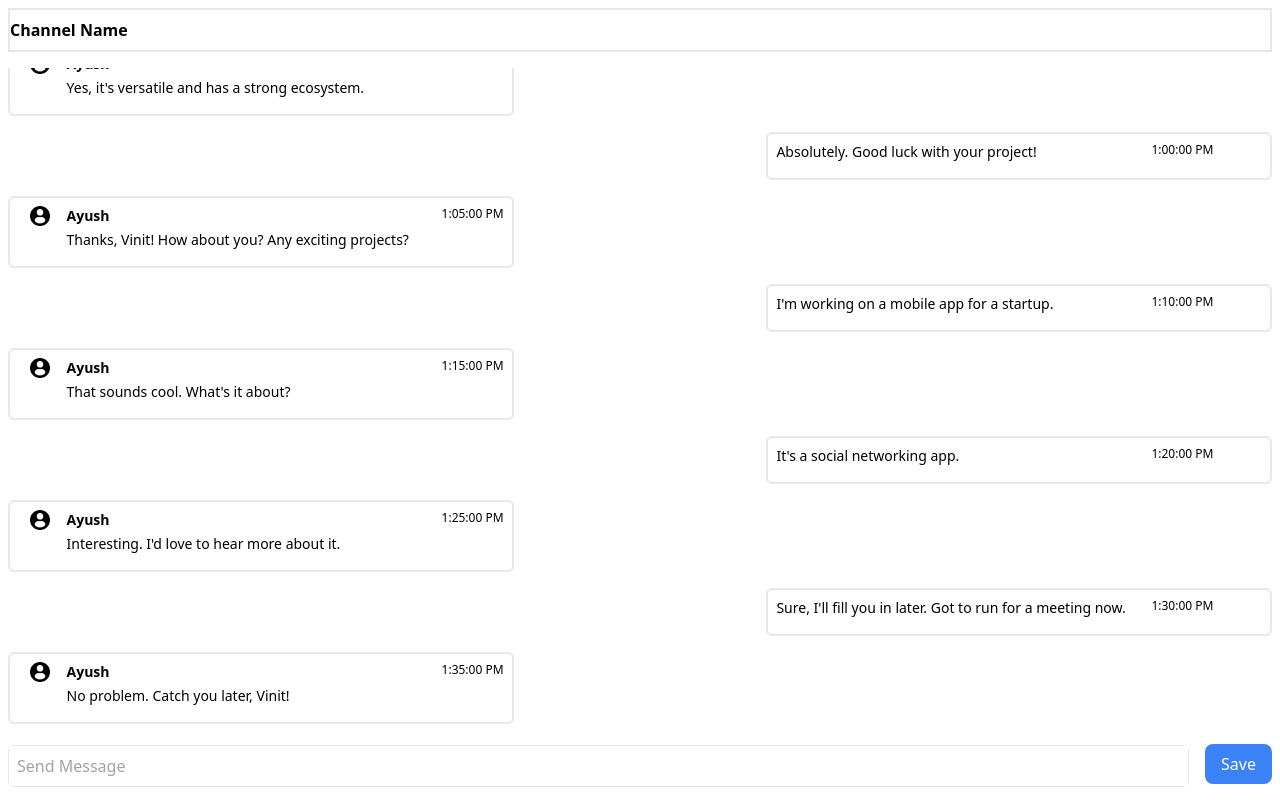
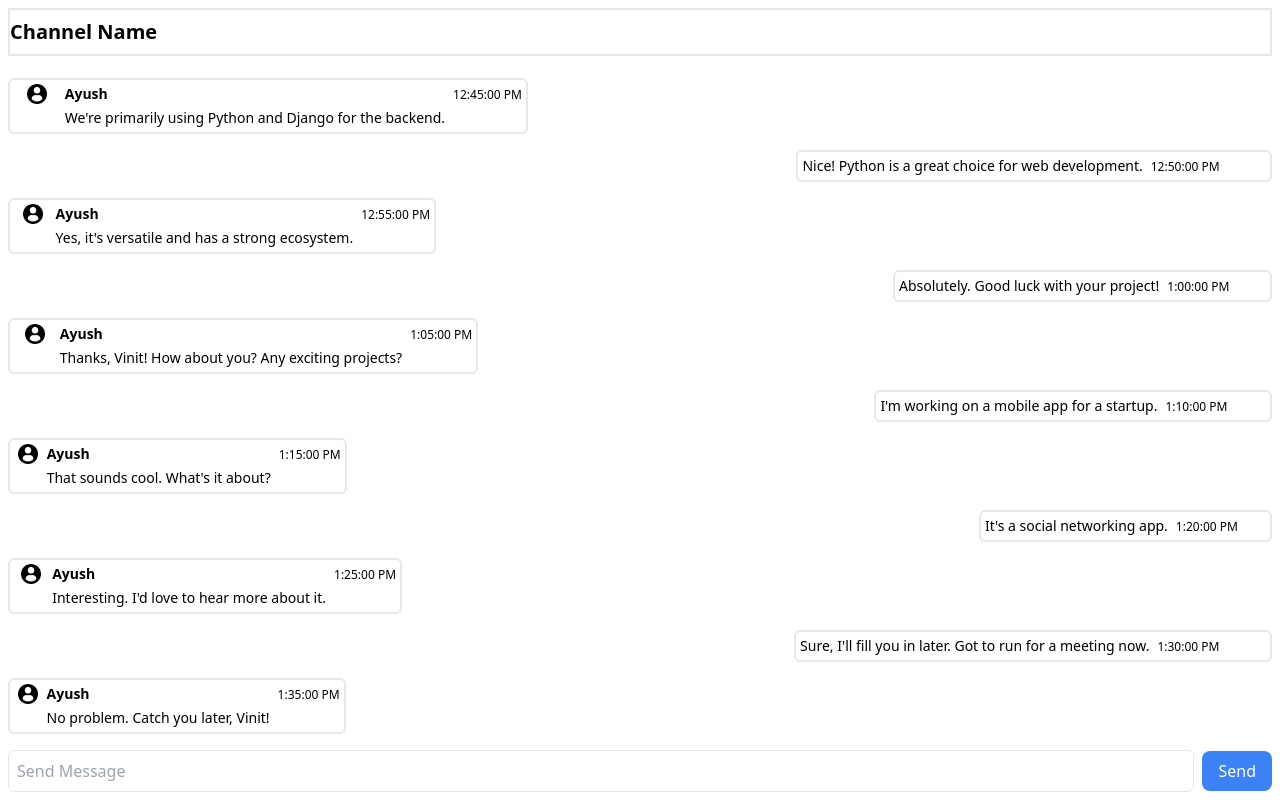
Before and after one commit to vinitGithub099/Chat_App, a React (Vite) app in the folder frontend/: page /chat-screen in a window 1280 px wide. Built offline with nearby package versions, Linux system fonts and the light colour scheme.

Commit message:
updated ChatsPage
-created reusable modal component
-created custom tailwind variables

```diff
--- a/frontend/src/components/Chats/ChatScreen.jsx
+++ b/frontend/src/components/Chats/ChatScreen.jsx
@@ -1,22 +1,31 @@
 import { useEffect, useRef } from "react";
+import { GiHamburgerMenu } from "react-icons/gi";
 import { useSelector } from "react-redux";
 import Form from "../Form/Form";
 import MessageCard from "./MessageCard";
 
-export default function ChatScreen({ className }) {
+export default function ChatScreen({ className, toggleSideBar }) {
   return (
     <div className={`p-2 max-h-screen flex flex-col flex-1 ${className}`}>
-      <ChannelHeader channelName={""}></ChannelHeader>
+      <ChannelHeader
+        channelName={""}
+        toggleSideBar={toggleSideBar}
+      ></ChannelHeader>
       <DisplayChatsComponent messages={messages}></DisplayChatsComponent>
       <SendMessageComponent></SendMessageComponent>
     </div>
   );
 }
 
-function ChannelHeader({ channelName }) {
+function ChannelHeader({ channelName, toggleSideBar }) {
   return (
-    <div className="py-2 mb-4 border-2 text-md font-semibold">
-      {channelName ? channelName : "Channel Name"}
+    <div className="py-2 mb-4 border-2 flex flex-row items-center">
+      <div className="mobile:hidden py-1 pr-4" onClick={toggleSideBar}>
+        <GiHamburgerMenu size={20}></GiHamburgerMenu>
+      </div>
+      <div className="text-xl font-semibold">
+        {channelName ? channelName : "Channel Name"}
+      </div>
     </div>
   );
 }
@@ -62,12 +71,12 @@ function DisplayChatsComponent({ messages }) {
 function SendMessageComponent() {
   return (
     <Form
-      className="w-full flex flex-row items-center gap-4"
+      className="w-full flex flex-row items-center gap-2"
       fields={formFields}
       buttonConfigs={{
         type: "submit",
-        label: "Save",
-        className: "mt-1 mb-2 py-2 px-4 bg-blue-500 rounded-lg text-white",
+        label: "Send",
+        className: "py-2 px-4 bg-blue-500 rounded-lg text-white",
       }}
       handleSubmit={(e) => console.log(e)}
     ></Form>
@@ -85,7 +94,7 @@ const formFields = [
     defaultValue: "",
     containerClassName: containerClassName,
     className: className,
-    inputClassName: "p-2 w-full outline-none",
+    inputClassName: "p-2 w-full outline-none rounded-md",
     placeholder: "Send Message",
     required: true,
   },
@@ -105,7 +114,8 @@ const messages = [
   {
     senderName: "Vinit",
     timeStamp: 1634386200,
-    message: "I'm doing well, thanks!",
+    message:
+      "I'm doing well, thanks!I'm doing well, thanks!I'm doing well, thanks!I'm doing well, thanks!I'm doing well, thanks!I'm doing well, thanks!I'm doing well, thanks!I'm doing well, thanks!I'm doing well, thanks!I'm doing well, thanks!I'm doing well, thanks!I'm doing well, thanks!I'm doing well, thanks!I'm doing well, thanks!I'm doing well, thanks!I'm doing well, thanks!I'm doing well, thanks!I'm doing well, thanks!I'm doing well, thanks!I'm doing well, thanks!I'm doing well, thanks!I'm doing well, thanks!",
   },
   {
     senderName: "Ayush",
--- a/frontend/src/components/Chats/MessageCard.jsx
+++ b/frontend/src/components/Chats/MessageCard.jsx
@@ -11,10 +11,10 @@ export default function MessageCard({
 }) {
   return (
     <div
-      className={`min-w-msgMinWidth max-w-msgMaxWidth p-2 grid grid-cols-10 ${className}`}
+      className={`min-w-msgMinWidth max-w-msgMaxWidth p-1 grid grid-cols-10 ${className}`}
     >
       <SenderAvatar senderName={senderName}></SenderAvatar>
-      <div className="col-span-9 flex flex-row justify-between">
+      <div className="col-span-9 flex flex-row justify-between  items-baseline gap-2">
         <ChatDetail senderName={senderName} message={message}></ChatDetail>
         <MessageDeliveryTime timeStamp={timeStamp}></MessageDeliveryTime>
       </div>
@@ -40,7 +40,7 @@ function ChatDetail({ senderName, message }) {
   const userName = useSelector((state) => state.auth.name);
 
   return (
-    <div className="mb-2 flex flex-col items-baseline justify-between">
+    <div className="flex flex-col items-baseline justify-between">
       {senderName != userName && (
         <h6 className="text-xs mb-1 sm:text-sm font-semibold">
           {senderName ? senderName : "Sender Name"}
--- a/frontend/src/components/Chats/SideBar.jsx
+++ b/frontend/src/components/Chats/SideBar.jsx
@@ -1,50 +1,136 @@
 import { useState } from "react";
-import {
-  IoIosArrowBack,
-  IoIosArrowForward,
-  IoMdArrowDropdown,
-} from "react-icons/io";
+import { AiFillCloseCircle } from "react-icons/ai";
+import { FiSearch } from "react-icons/fi";
+import { IoIosArrowBack, IoMdArrowDropdown } from "react-icons/io";
 import { RiAddFill } from "react-icons/ri";
+import { useNavigate } from "react-router-dom";
 import Button from "../Form/Button";
 import Form from "../Form/Form";
+import Modal from "../Modal";
 import UserCard from "./UserCard";
 
-export default function SideBar({ className }) {
-  const [isSideBarOpen, setIsSideBarOpen] = useState(true);
-  const toggleSideBar = () => setIsSideBarOpen((prev) => !prev);
-  return isSideBarOpen ? (
+export default function SideBar({ className, sidebarOpen, toggleSideBar }) {
+  return sidebarOpen ? (
     <div
-      className={`p-1 border-2 max-h-screen inline-flex flex-col ${className}`}
+      className={`max-mobile:w-full p-2 max-mobile:fixed max-h-screen flex flex-row ${className}`}
     >
-      <CloseSideBar toggleSideBar={toggleSideBar}></CloseSideBar>
-      <SearchChats></SearchChats>
-      <SearchChatResults></SearchChatResults>
-      <UserInfo></UserInfo>
+      <div className="max-mobile:w-sidebar border-2 w-full inline-flex flex-col justify-between bg-white">
+        <CloseSideBar toggleSideBar={toggleSideBar}></CloseSideBar>
+        <SearchChats></SearchChats>
+        <SearchChatResults></SearchChatResults>
+        <UserInfo></UserInfo>
+      </div>
+      <div className="mobile:hidden flex flex-1 opacity-25 bg-black"></div>
     </div>
-  ) : (
-    <OpenSideBar toggleSideBar={toggleSideBar}></OpenSideBar>
-  );
+  ) : null;
 }
 
 function CloseSideBar({ toggleSideBar }) {
+  const [showModal, setShowModal] = useState(false);
+  const toggleModal = () => setShowModal((prev) => !prev);
   return (
-    <div className="w-full mb-2 border-2 py-2 flex flex-row justify-between">
+    <div className="w-full mb-2 border-2 p-2 flex flex-row justify-between">
       <div className="flex gap-2">
         <Button
-          className="rounded-sm px-1"
+          className="mobile:hidden rounded-sm pr-1"
           type="submit"
           handleClick={toggleSideBar}
         >
           <IoIosArrowBack></IoIosArrowBack>
         </Button>
-        <h4 className="text-lg font-semibold">Channel</h4>
+        <h4 className="px-2 text-xl font-semibold">Channel</h4>
       </div>
-      <Button className="bg-gray-400 rounded-sm px-1 ml-4" type="submit">
+      <Button
+        className="bg-gray-400 rounded-sm px-1 ml-4"
+        onClick={toggleModal}
+        type="submit"
+      >
         <RiAddFill></RiAddFill>
       </Button>
+      <CreateChannelFormModal
+        showModal={showModal}
+        toggleModal={toggleModal}
+      ></CreateChannelFormModal>
     </div>
   );
 }
+
+function CreateChannelFormModal({ showModal, toggleModal }) {
+  return (
+    <Modal
+      showModal={showModal}
+      toggleModal={toggleModal}
+      className="w-auto"
+      modalComponent={
+        <CreateChannelForm toggleModal={toggleModal}></CreateChannelForm>
+      }
+    ></Modal>
+  );
+}
+
+function CreateChannelForm({ toggleModal }) {
+  return (
+    <div className="w-full">
+      <div className="w-full mb-6 flex flex-row justify-between items-center rounded-md">
+        <h3 className="text-2xl font-semibold ">Create Channel</h3>
+        <Button
+          type="icon"
+          className="text-red-500 text-2xl"
+          onClick={toggleModal}
+        >
+          <AiFillCloseCircle></AiFillCloseCircle>
+        </Button>
+      </div>
+      <Form
+        fields={channelFormFields}
+        className="w-full rounded-md"
+        buttonConfigs={{
+          type: "submit",
+          label: "Create",
+          className: "px-4 py-1 border-2 rounded-md",
+        }}
+        handleSubmit={(e) => console.log(e)}
+      ></Form>
+    </div>
+  );
+}
+
+const channelFormFields = [
+  {
+    type: "text",
+    label: "",
+    name: "channelName",
+    id: "channelName",
+    defaultValue: "",
+    containerClassName: "rounded-md",
+    className: "mb-4 rounded-md",
+    inputClassName: "p-2 w-full rounded-md outline-none",
+    placeholder: "@channelName",
+    required: true,
+    validation: {
+      required: true,
+      message: "Channel Name cannot be empty",
+    },
+  },
+  {
+    type: "textarea",
+    label: "",
+    name: "channelName",
+    id: "channelName",
+    defaultValue: "",
+    cols: 60,
+    rows: 4,
+    containerClassName: "rounded-md",
+    className: "mb-4 rounded-md",
+    inputClassName: "p-2 w-full rounded-md outline-none",
+    placeholder: "@channelName",
+    required: true,
+    validation: {
+      required: true,
+      message: "Channel Name cannot be empty",
+    },
+  },
+];
 
 function SearchChats() {
   return (
@@ -58,12 +144,12 @@ function SearchChats() {
 
 function SearchChatResults() {
   return (
-    <div className="border-2 py-2 mb-2 flex flex-col overflow-y-scroll">
+    <div className="border-2 p-2 mb-2 flex flex-col overflow-y-scroll">
       {names &&
         names.length &&
         names.map(({ name }, index) => {
           return (
-            <p key={index} className="p-2 my-1">
+            <p key={index} className="py-2 my-1">
               {name}
             </p>
           );
@@ -73,25 +159,54 @@ function SearchChatResults() {
 }
 
 function UserInfo() {
+  const [hideDropdown, setHideDropdown] = useState(true);
+  const toggleDropDown = () => setHideDropdown((prev) => !prev);
   return (
-    <div className="border-2 flex flex-row items-center">
+    <div className="border-2 px-2 flex flex-row items-center justify-between">
       <UserCard className="p-1" name="Hello World!"></UserCard>
-      <Button className="px-1 ml-4" type="submit">
+      <Button className="px-2" type="submit" onClick={toggleDropDown}>
         <IoMdArrowDropdown></IoMdArrowDropdown>
+        {!hideDropdown && (
+          <UserDropDownList className="border-2 absolute bottom-20 bg-white"></UserDropDownList>
+        )}
       </Button>
     </div>
   );
 }
 
-function OpenSideBar({ toggleSideBar }) {
+function UserDropDownList({ className }) {
   return (
-    <div className="flex ">
-      <Button className="border-2" type="submit" handleClick={toggleSideBar}>
-        <IoIosArrowForward></IoIosArrowForward>
-      </Button>
+    <div className={`w-dropdown p-1 rounded-md ${className}`}>
+      {userDropDownList.map((item, index) => {
+        return <UserDropDown key={index} {...item}></UserDropDown>;
+      })}
     </div>
   );
 }
+
+function UserDropDown({ label, path }) {
+  const navigate = useNavigate();
+  const handelClick = () => navigate(path);
+  return (
+    <p
+      className="w-full my-1 px-2 py-1 text-md text-left font-semibold"
+      onClick={handelClick}
+    >
+      {label}
+    </p>
+  );
+}
+
+const userDropDownList = [
+  {
+    label: "Profile",
+    path: "/profile",
+  },
+  {
+    label: "Sign Out",
+    path: "/login",
+  },
+];
 
 const containerClassName = "";
 const className = "rounded-md";
@@ -108,6 +223,7 @@ const formFields = [
     placeholder: "Search @chat",
     required: true,
     onChange: (e) => console.log(e.target.value),
+    icon: { icon: FiSearch, size: 20, className: "p-2" },
   },
 ];
 
--- a/frontend/src/components/LoginSignUp/Login.jsx
+++ b/frontend/src/components/LoginSignUp/Login.jsx
@@ -99,7 +99,6 @@ const LoginFields = [
     className: className,
     inputClassName: "w-full pl-2 outline-none",
     placeholder: "Email",
-    required: true,
     icon: {
       className: "text-gray-500",
       icon: MdEmail,
--- /dev/null
+++ b/frontend/src/components/Modal.jsx
@@ -0,0 +1,25 @@
+export default function Modal({
+  className,
+  showModal,
+  toggleModal,
+  modalComponent,
+}) {
+  const handleCloseOutSide = (e) =>
+    e.target.id == "modal" ? toggleModal() : null;
+  return showModal ? (
+    <>
+      <div
+        className="flex justify-center items-center  overflow-x-hidden overflow-y-auto fixed inset-0 z-50 outline-none focus:outline-none"
+        onClick={handleCloseOutSide}
+        id="modal"
+      >
+        <div
+          className={`relative p-4 my-6 mx-auto max-w-3xl bg-white rounded-md ${className}`}
+        >
+          {modalComponent}
+        </div>
+      </div>
+      <div className="opacity-25 fixed inset-0 z-40 bg-black"></div>
+    </>
+  ) : null;
+}
--- a/frontend/src/pages/ChatsPage.jsx
+++ b/frontend/src/pages/ChatsPage.jsx
@@ -1,11 +1,22 @@
+import { useState } from "react";
 import ChatScreen from "../components/Chats/ChatScreen";
 import SideBar from "../components/Chats/SideBar";
 
 export default function ChatsPage({ className }) {
+  const [isSideBarOpen, setIsSideBarOpen] = useState(false);
+  const toggleSideBar = () => setIsSideBarOpen((prev) => !prev);
   return (
     <div className={`w-full max-h-screen flex flex-row ${className}`}>
-      <SideBar className=""></SideBar>
-      <ChatScreen className=""></ChatScreen>
+      <SideBar
+        sidebarOpen={isSideBarOpen}
+        toggleSideBar={toggleSideBar}
+        className="w-1/4"
+      ></SideBar>
+      <ChatScreen
+        sidebarOpen={isSideBarOpen}
+        toggleSideBar={toggleSideBar}
+        className="w-3/4"
+      ></ChatScreen>
     </div>
   );
 }
--- a/frontend/tailwind.config.js
+++ b/frontend/tailwind.config.js
@@ -4,8 +4,15 @@ export default {
   theme: {
     extend: {
       minWidth: {
-        msgMaxWidth: "80%",
-        msgMinWidth: "40%",
+        msgMaxWidth: "200px",
+        msgMinWidth: "100px",
+      },
+      width: {
+        sidebar: "80%",
+        dropdown: "150px",
+      },
+      screens: {
+        mobile: "426px",
       },
     },
   },
```
